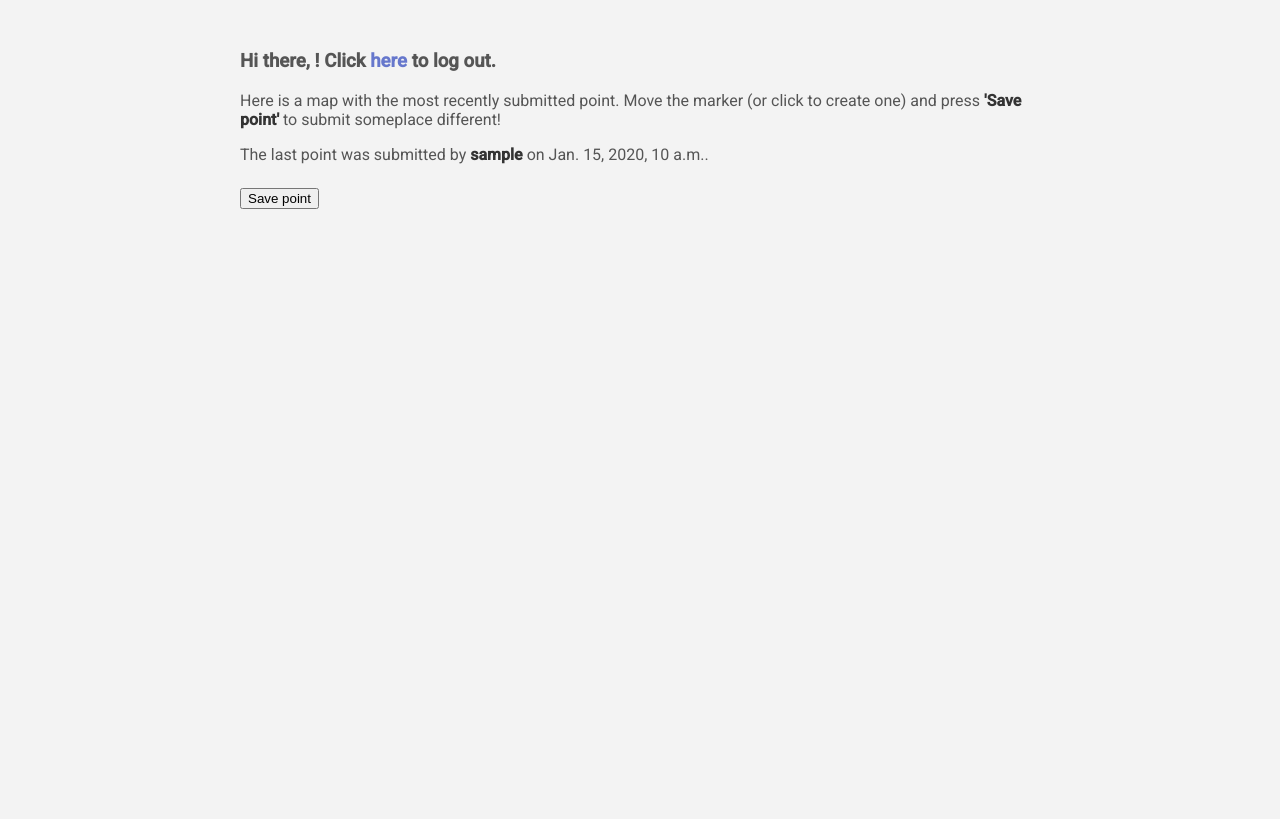
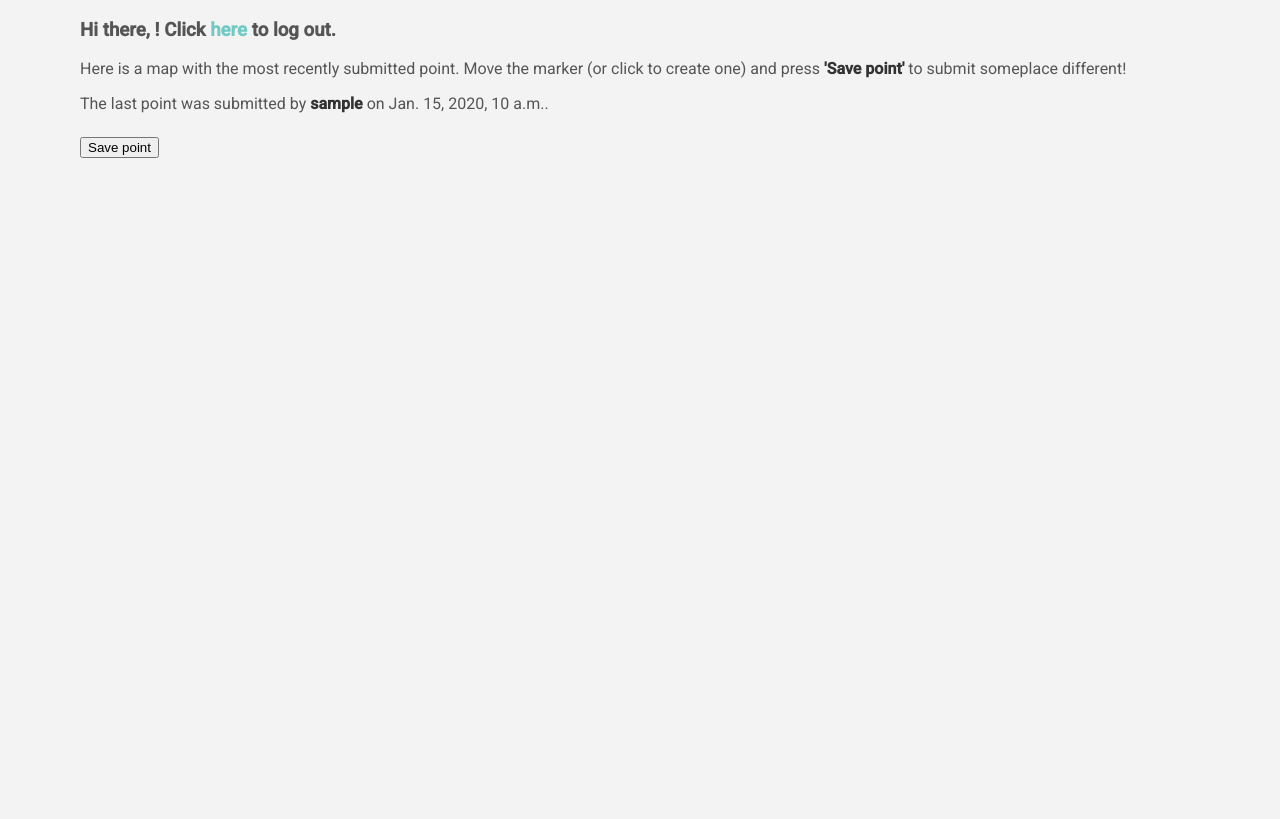
Before and after one commit to karolciszek/ostpunkt, a Django app: template last_point_map/templates/last_point_map/map.html in a window 1280 px wide. Before the commit the page ends 209 px from the top, so only its background shows below. Run offline with Django 3.2, Linux system fonts and the light colour scheme; the template is opened without the code that fills it: most values are stand-ins (such as "Sample title", 1, 10 or a date in 2020); some libraries are stand-ins or nearby versions.

Commit message:
Style changes

```diff
--- a/static/css/base.css
+++ b/static/css/base.css
@@ -1,18 +1,26 @@
 @import 'https://fonts.googleapis.com/css?family=Roboto:300,400,500';
 
+html, body {
+    height: 100%
+}
+
 body {
-    margin: 50px auto;
+    margin: auto;
     padding: 0 8px;
 
-    max-width: 50em;
+    max-width: 70em;
 
     font-family: "Roboto", "Lucida Grande", "DejaVu Sans", "Bitstream Vera Sans", Verdana, Arial, sans-serif;
     color: #555555;
     background-color: #f3f3f3;
 }
 
+.container {
+    height: 100%;
+}
+
 a {
-    color: #6677cc;
+    color: #70c9c5;
     text-decoration: none;
 }
 
```
